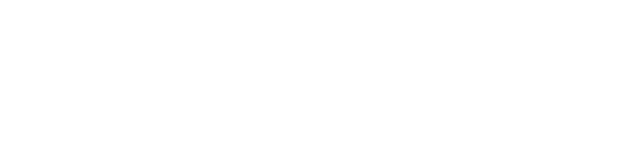
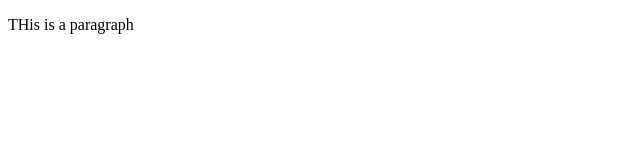
Before and after one commit to torresjds/git-test, a plain HTML site: page index.html in a window 1280 px wide. Shown: the whole page, without its empty margins (0-640 px from the left). Drawn offline with Linux system fonts and the light colour scheme.

Commit message:
Second commit

```diff
--- a/index.html
+++ b/index.html
@@ -3,10 +3,10 @@
 <head>
     <meta charset="UTF-8">
     <meta http-equiv="X-UA-Compatible" content="IE=edge">
-    <meta name="viewport" content="width=device-width, initial-scale=1.0">
+    <meta name="viewport" content="width=, initial-scale=1.0">
     <title>Document</title>
 </head>
 <body>
-
+    <p>THis is a paragraph</p>
 </body>
 </html>
```
